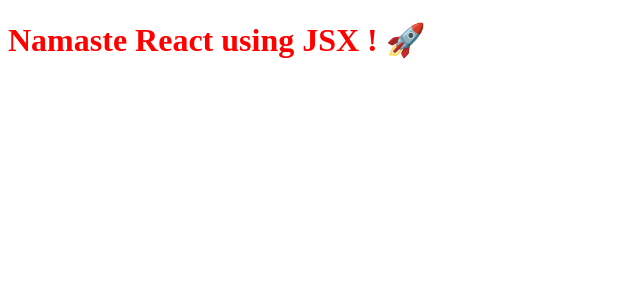
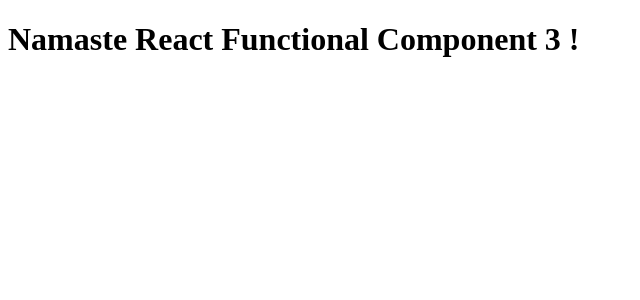
Before and after one commit to AkashAich1999/Namaste-React, a React (Vite) app: page / in a window 1280 px wide. Shown: the top 300 px of the page, without its empty margins (0-640 px from the left). Built offline with nearby package versions, Linux system fonts and the light colour scheme.

Commit message:
Episode 03 - Laying the Foundation (React Component)

```diff
--- a/App.js
+++ b/App.js
@@ -1,21 +1,31 @@
 import React from "react";
 import ReactDOM from "react-dom/client";
 
-// React Element :
-const heading = React.createElement(
-    "h1",
-    {id: "heading"},
-    "Namaste React! 🚀"
+// React Element
+const heading = (<h1 className="head">
+Namaste React using JSX ! 🚀
+</h1>);
+
+// React Functional Component
+const HeadingComponent = () => {
+    return <h1>Namaste React Functional Component !</h1>;
+};
+
+const HeadingComponent2 = () => <h1>Namaste React Functional Component 2 !</h1>;
+
+const HeadingComponent3 = () => (
+    <h1 className="heading">Namaste React Functional Component 3 !</h1>
+);
+
+const HeadingComponent4 = () => (
+    <div className="container">
+        <h1 className="heading">Namaste React Functional Component 3 !</h1>
+    </div>
 );
 
 console.log(heading);
 
-// JSX
-const jsxHeading = <h1 id="heading">Namaste React using JSX ! 🚀</h1>
-
-console.log(jsxHeading);
-
 const root = ReactDOM.createRoot(document.getElementById("root"));
 
 // root.render(heading);
-root.render(jsxHeading);
+root.render(<HeadingComponent3 />);
```
